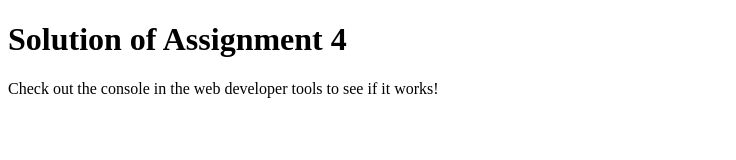
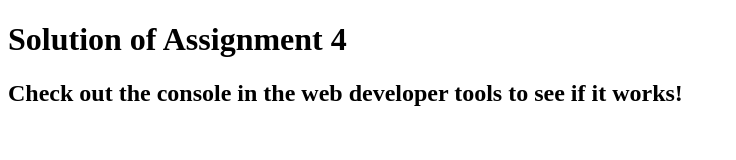
Before and after one commit to anaxcamille/module4-solution, a plain HTML site: page index.html.html in a window 1280 px wide. Shown: the whole page, without its empty margins (0-736 px from the left). Drawn offline with Linux system fonts and the light colour scheme.

Commit message:
Update index.html.html

```diff
--- a/index.html.html
+++ b/index.html.html
@@ -11,7 +11,7 @@
 
 <body>
     <h1>Solution of Assignment 4</h1>
-    <p>Check out the console in the web developer tools to see if it works!</p>
+    <h2>Check out the console in the web developer tools to see if it works!</h2>
 </body>
 
 </html>
```
